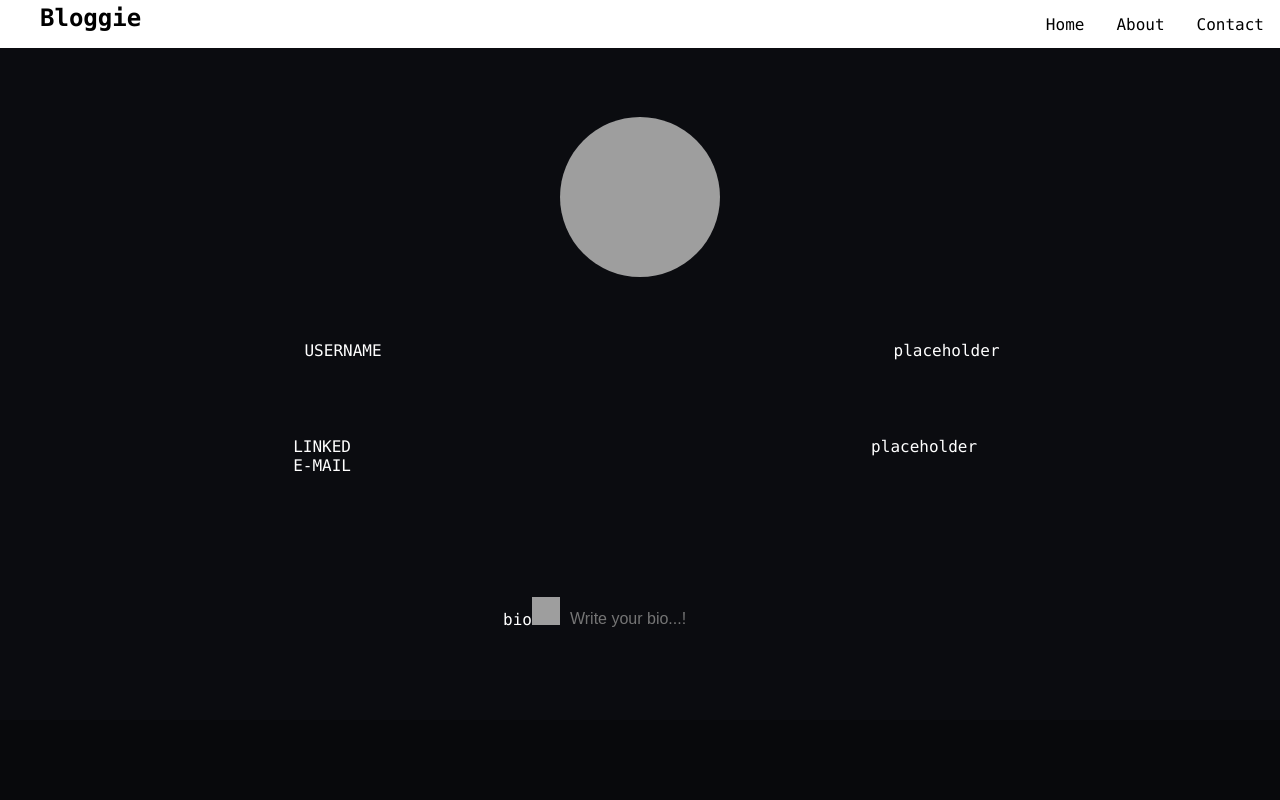
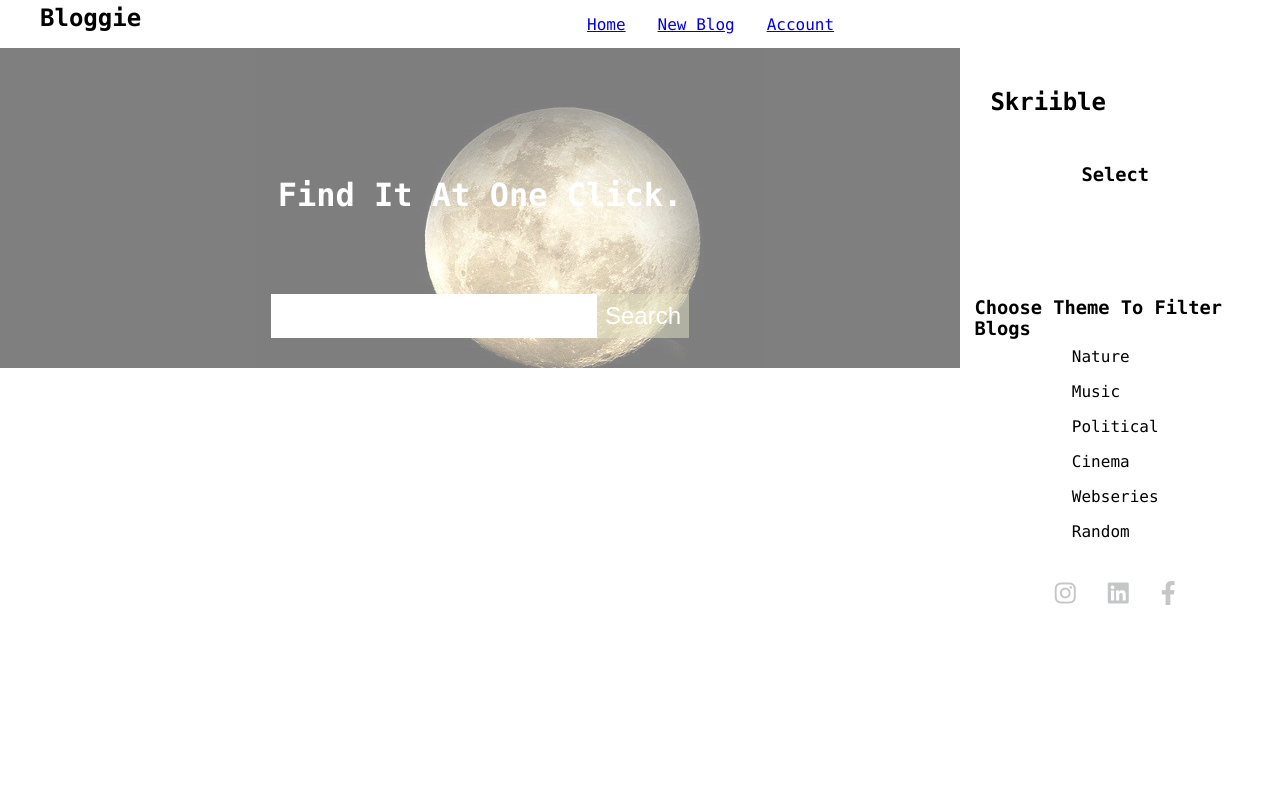
Before and after one commit to bamjam101/react-blog, a React (Create React App) app in the folder client/: page / in a window 1280 px wide. Shown: the top 800 px of the page. Built offline with nearby package versions, Linux system fonts and the light colour scheme; grey boxes are pictures that could not be loaded.

Commit message:
Added routing between different pages of the website using react-router-dom package.

```diff
--- a/client/package.json
+++ b/client/package.json
@@ -8,6 +8,7 @@
     "@testing-library/user-event": "^13.5.0",
     "react": "^18.2.0",
     "react-dom": "^18.2.0",
+    "react-router-dom": "^6.4.2",
     "react-scripts": "5.0.1",
     "web-vitals": "^2.1.4"
   },
--- a/client/src/App.js
+++ b/client/src/App.js
@@ -2,20 +2,30 @@ import Topbar from "./components/topbar/Topbar";
 import Home from "./pages/home/Home";
 import Write from "./pages/write/Write";
 import Register from "./pages/register/Register";
-import Footer from "./components/footer/Footer";
 import Login from "./pages/login/Login";
 import Account from "./pages/account/Account";
+import Footer from "./components/footer/Footer";
+import { BrowserRouter as Router, Routes, Route } from "react-router-dom";
 
 const App = () => {
+  const user = true;
   return (
-    <div className="App">
-        <Topbar/>
+    <Router>
+      <div className="App">
+        <Topbar />
         <main className="main-container">
-          <Account/>
+          <Routes>
+            <Route exact path="/" element={<Home/>} />
+            {user? <Route path="/register" element={<Home/>} /> : <Route path="/register" element={<Register/>} />}
+            {user? <Route path="/login" element={<Home/>} /> : <Route path="/login" element={<Login/>} />}
+            {user? <Route path="/write" element={<Write/>} /> : <Route path="/write" element={<Register/>} />}
+            {user? <Route path="/account" element={<Account/>} /> : <Route path="/account" element={<Register/>} />}
+          </Routes>
         </main>
-        <Footer/>
-    </div>
+        <Footer />
+      </div>
+    </Router>
   );
-}
+};
 
 export default App;
--- a/client/src/components/topbar/Topbar.css
+++ b/client/src/components/topbar/Topbar.css
@@ -22,12 +22,8 @@
     display: flex;
 }
 
-.Topbar nav ul li {
+.Topbar nav ul li  {
     padding: 0 1rem;
     list-style: none;
     color: black;
 }
-
-.Topbar nav ul a {
-    text-decoration: none;
-}
--- a/client/src/components/topbar/Topbar.js
+++ b/client/src/components/topbar/Topbar.js
@@ -1,6 +1,8 @@
 import "./Topbar.css";
+import { Link } from "react-router-dom";
 
 export default function Topbar() {
+  const user = true;
   return (
     <div className="Topbar">
       <header>
@@ -9,15 +11,27 @@ export default function Topbar() {
       </header>
       <nav>
         <ul>
-          <a href="#">
-            <li>Home</li>
-          </a>
-          <a href="#">
-            <li>About</li>
-          </a>
-          <a href="#">
-            <li>Contact</li>
-          </a>
+          <li>
+            <Link to="/">Home</Link>
+          </li>
+          <li>{user ? <Link to="/write">New Blog</Link> : ""}</li>
+          <li>{user ? <Link to="/account">Account</Link> : ""}</li>
+        </ul>
+      </nav>
+      <nav>
+        <ul>
+          {user ? (
+            ""
+          ) : (
+            <>
+              <li>
+                <Link to="/register">Register</Link>
+              </li>
+              <li>
+                <Link to="/login">Login</Link>
+              </li>
+            </>
+          )}
         </ul>
       </nav>
     </div>
```
Also changed, not shown: 1 other file (tests, documents, lock files or other folders).
